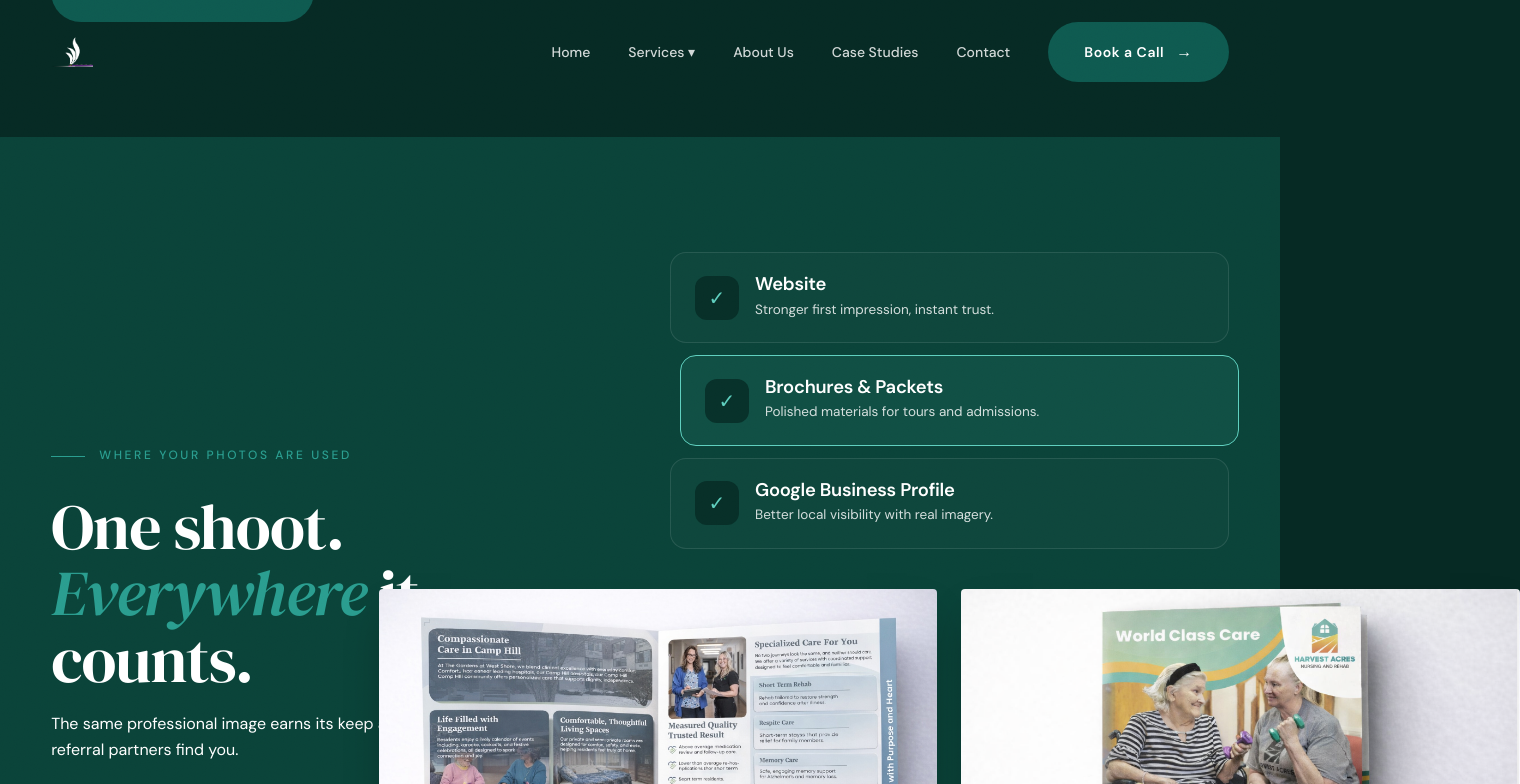
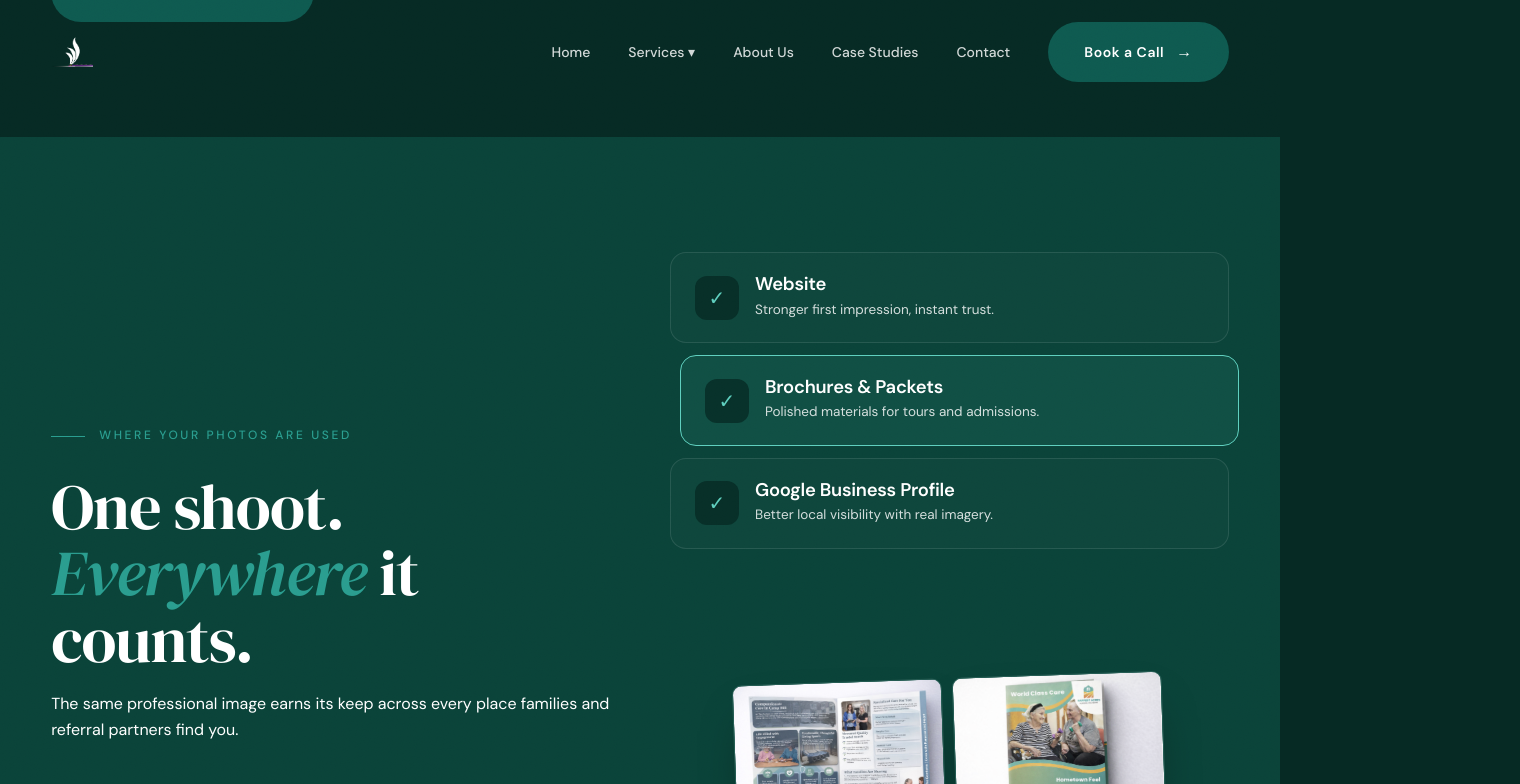
Before and after one commit to SunfieldMarketing/wavecare-website, a Next.js app: page /photoservices in a window 1280 px wide. Both pictures are taken after a click on the element 949 px from the left and 959 px from the top of the page. Shown: the part 559-1343 px from the top of the page, 1520 px wide, since content can reach past the window. Built offline with nearby package versions, Linux system fonts and the light colour scheme.

Commit message:
Restore original widget designs for context scenes and properly fit photos inside them to fix overlapping issues

```diff
--- a/src/app/photoservices/page.tsx
+++ b/src/app/photoservices/page.tsx
@@ -121,24 +121,32 @@ export default function PhotoServices() {
               </div>
             </div>
 
-            <div className="ctx-stage" style={{ position: 'relative', height: '360px', marginTop: '40px' }}>
+            <div className="ctx-stage" style={{ position: 'relative', height: '320px', marginTop: '40px' }}>
               <div className={`ctx-scene ${ctxTab === 0 ? 'on' : ''}`}>
-                <div className="mock-web" style={{ margin: '0 auto', maxHeight: '100%', display: 'flex', flexDirection: 'column' }}>
-                  <div className="bar" style={{ flexShrink: 0 }}><i></i><i></i><i></i></div>
-                  <div style={{ overflow: 'hidden', flexGrow: 1 }}>
+                <div className="mock-web">
+                  <div className="bar"><i></i><i></i><i></i></div>
+                  <div className="shot">
                     <img src="/images/website.png" alt="Website" style={{ width: '100%', height: '100%', objectFit: 'cover', objectPosition: 'top' }} />
+                  </div>
+                  <div className="lines"><span></span><span></span><span></span></div>
+                </div>
+              </div>
+              <div className={`ctx-scene ${ctxTab === 1 ? 'on' : ''}`}>
+                <div className="mock-bro">
+                  <div className="pg" style={{ padding: 0 }}>
+                    <img src="/images/brochure_cover.jpg" alt="Brochure Cover" style={{ width: '100%', height: '100%', objectFit: 'cover', borderRadius: '3px' }} />
+                  </div>
+                  <div className="pg" style={{ padding: 0 }}>
+                    <img src="/images/brochure_inside.png" alt="Brochure Inside" style={{ width: '100%', height: '100%', objectFit: 'cover', borderRadius: '3px' }} />
                   </div>
                 </div>
               </div>
-              <div className={`ctx-scene ${ctxTab === 1 ? 'on' : ''}`}>
-                <div style={{ display: 'flex', gap: '24px', height: '100%', alignItems: 'center', justifyContent: 'center' }}>
-                  <img src="/images/brochure_cover.jpg" alt="Brochure Cover" style={{ maxHeight: '100%', objectFit: 'contain', borderRadius: '4px', boxShadow: '0 20px 40px -10px rgba(0,0,0,0.3)' }} />
-                  <img src="/images/brochure_inside.png" alt="Brochure Inside" style={{ maxHeight: '100%', objectFit: 'contain', borderRadius: '4px', boxShadow: '0 20px 40px -10px rgba(0,0,0,0.3)' }} />
-                </div>
-              </div>
               <div className={`ctx-scene ${ctxTab === 2 ? 'on' : ''}`}>
-                <div className="mock-goo" style={{ padding: 0, overflow: 'hidden', height: '100%', maxWidth: '300px', display: 'flex', alignItems: 'center', justifyContent: 'center', background: 'transparent', boxShadow: '0 20px 40px -10px rgba(0,0,0,0.3)' }}>
-                  <img src="/images/gmb.png" alt="Google Business Profile" style={{ width: '100%', height: '100%', objectFit: 'contain', borderRadius: '16px' }} />
+                <div className="mock-goo">
+                  <div className="shot">
+                    <img src="/images/gmb.png" alt="Google Business Profile" style={{ width: '100%', height: '100%', objectFit: 'cover', objectPosition: 'center 15%' }} />
+                  </div>
+                  <div className="info"><div className="name">Park Gardens &middot; Senior Living</div><div className="stars">&#9733;&#9733;&#9733;&#9733;&#9733;</div><div className="meta"></div></div>
                 </div>
               </div>
             </div>
```
